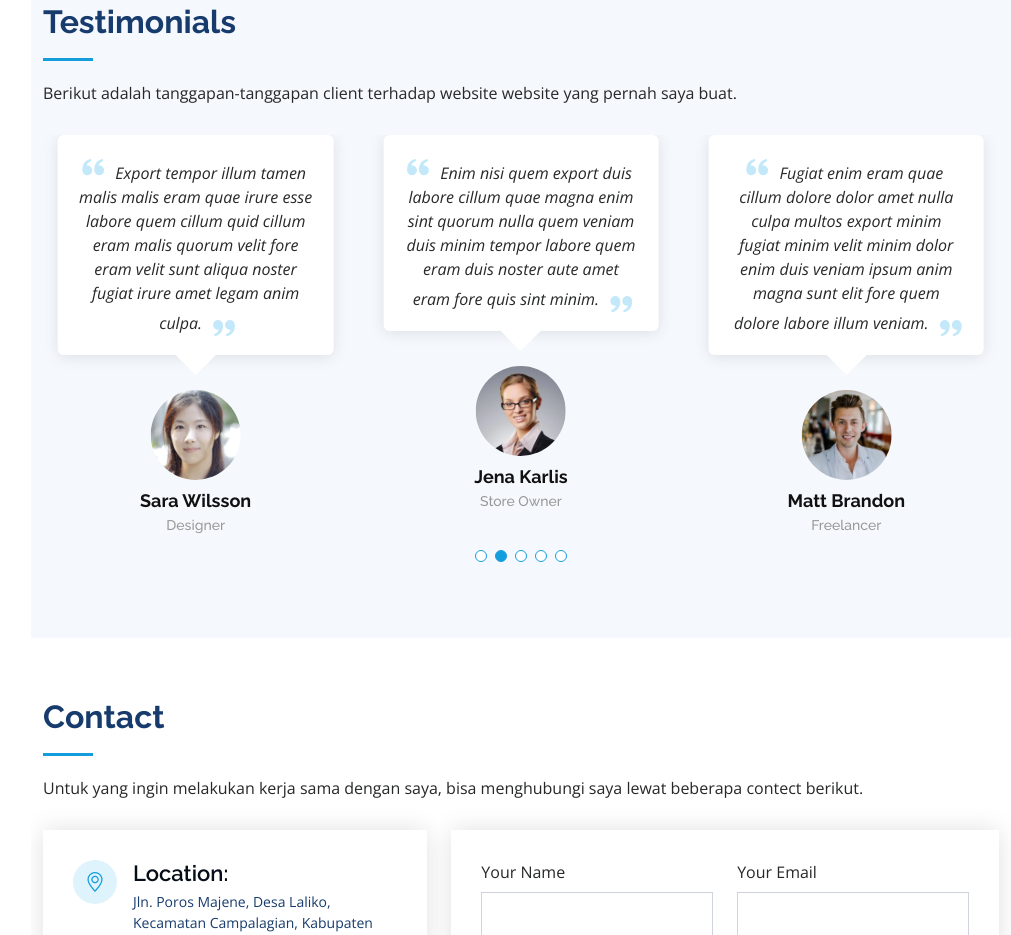
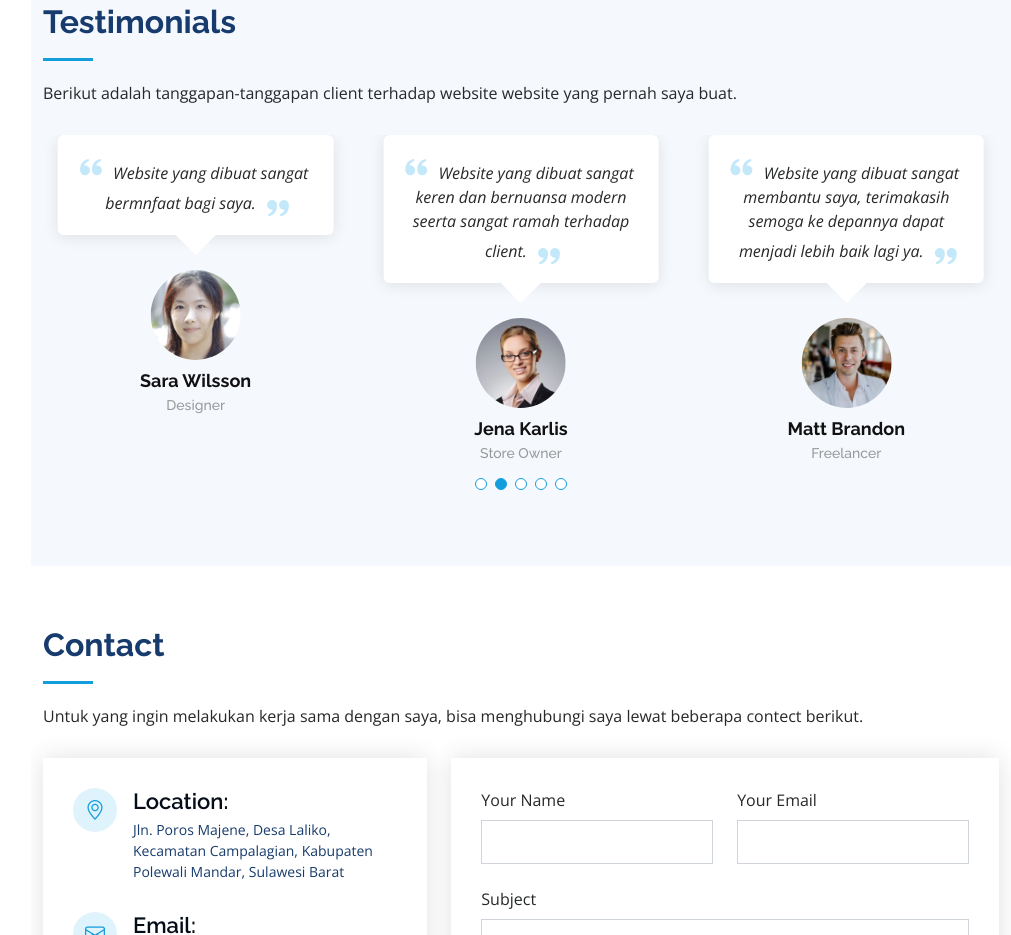
Before and after one commit to hasnurlizafitrah/hasnurlizafitrah.github.io, a plain HTML site: page index.html in a window 1280 px wide. Shown: the part 4955-5890 px from the top of the page, without its empty margins (269-1280 px from the left). Drawn offline with nearby package versions, Linux system fonts and the light colour scheme.

Commit message:
ubah portofolio lagi

```diff
--- a/index.html
+++ b/index.html
@@ -485,7 +485,7 @@
               <div class="testimonial-item" data-aos="fade-up">
                 <p>
                   <i class="bx bxs-quote-alt-left quote-icon-left"></i>
-                  Proin iaculis purus consequat sem cure digni ssim donec porttitora entum suscipit rhoncus. Accusantium quam, ultricies eget id, aliquam eget nibh et. Maecen aliquam, risus at semper.
+                 Website yang dibuat sangat bagus dan dapat responsif terhadap perangkat apapun.
                   <i class="bx bxs-quote-alt-right quote-icon-right"></i>
                 </p>
                 <img src="assets/img/testimonials/testimonials-1.jpg" class="testimonial-img" alt="">
@@ -498,7 +498,7 @@
               <div class="testimonial-item" data-aos="fade-up" data-aos-delay="100">
                 <p>
                   <i class="bx bxs-quote-alt-left quote-icon-left"></i>
-                  Export tempor illum tamen malis malis eram quae irure esse labore quem cillum quid cillum eram malis quorum velit fore eram velit sunt aliqua noster fugiat irure amet legam anim culpa.
+                  Website yang dibuat sangat bermnfaat bagi saya.
                   <i class="bx bxs-quote-alt-right quote-icon-right"></i>
                 </p>
                 <img src="assets/img/testimonials/testimonials-2.jpg" class="testimonial-img" alt="">
@@ -511,7 +511,7 @@
               <div class="testimonial-item" data-aos="fade-up" data-aos-delay="200">
                 <p>
                   <i class="bx bxs-quote-alt-left quote-icon-left"></i>
-                  Enim nisi quem export duis labore cillum quae magna enim sint quorum nulla quem veniam duis minim tempor labore quem eram duis noster aute amet eram fore quis sint minim.
+                  Website yang dibuat sangat keren dan bernuansa modern seerta sangat ramah terhadap client.
                   <i class="bx bxs-quote-alt-right quote-icon-right"></i>
                 </p>
                 <img src="assets/img/testimonials/testimonials-3.jpg" class="testimonial-img" alt="">
@@ -524,7 +524,7 @@
               <div class="testimonial-item" data-aos="fade-up" data-aos-delay="300">
                 <p>
                   <i class="bx bxs-quote-alt-left quote-icon-left"></i>
-                  Fugiat enim eram quae cillum dolore dolor amet nulla culpa multos export minim fugiat minim velit minim dolor enim duis veniam ipsum anim magna sunt elit fore quem dolore labore illum veniam.
+                  Website yang dibuat sangat membantu saya, terimakasih semoga ke depannya dapat menjadi lebih baik lagi ya.
                   <i class="bx bxs-quote-alt-right quote-icon-right"></i>
                 </p>
                 <img src="assets/img/testimonials/testimonials-4.jpg" class="testimonial-img" alt="">
@@ -537,7 +537,7 @@
               <div class="testimonial-item" data-aos="fade-up" data-aos-delay="400">
                 <p>
                   <i class="bx bxs-quote-alt-left quote-icon-left"></i>
-                  Quis quorum aliqua sint quem legam fore sunt eram irure aliqua veniam tempor noster veniam enim culpa labore duis sunt culpa nulla illum cillum fugiat legam esse veniam culpa fore nisi cillum quid.
+                  Website yang dibuat sangat menarik.
                   <i class="bx bxs-quote-alt-right quote-icon-right"></i>
                 </p>
                 <img src="assets/img/testimonials/testimonials-5.jpg" class="testimonial-img" alt="">
```
